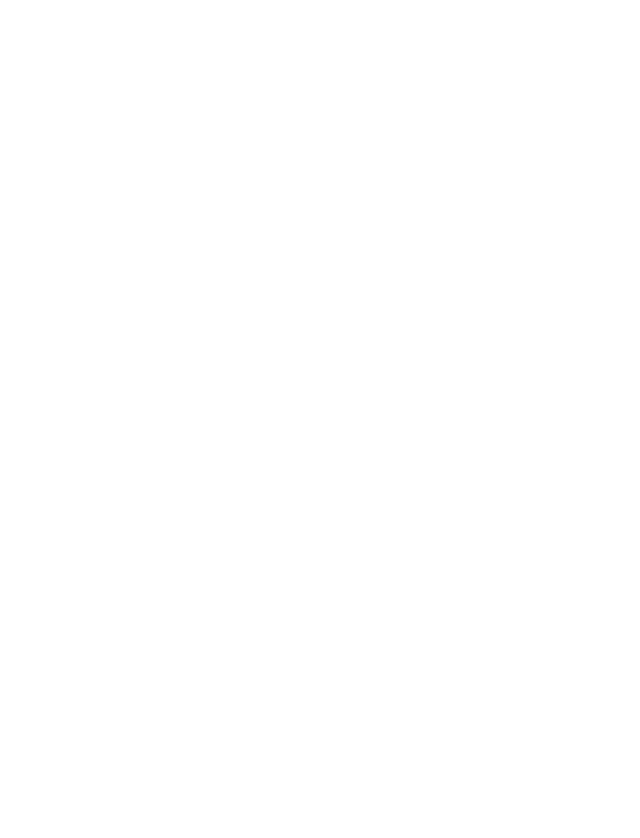
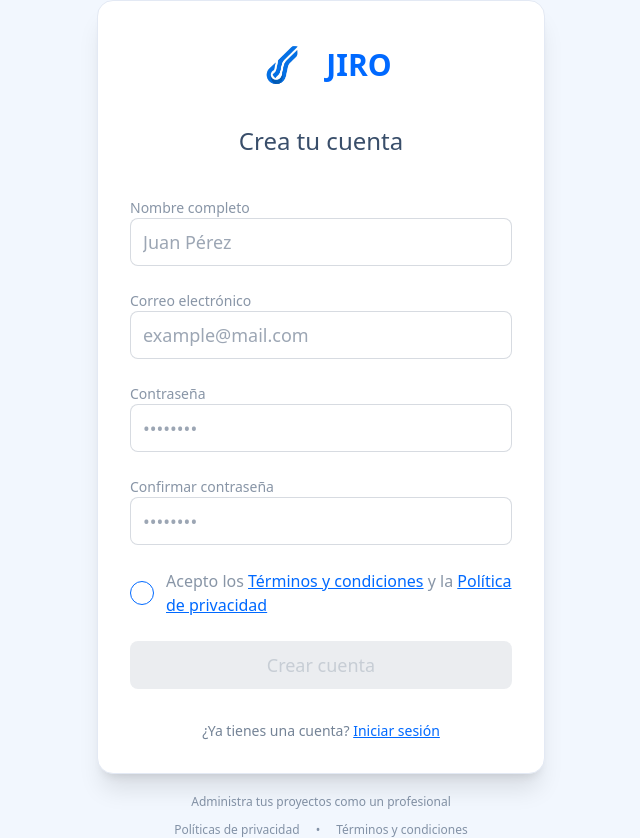
Before and after one commit to ALODEV-GT/jiro, an Angular app: page /signup in a window 1280 px wide. Before the commit this address led to /. Shown: the whole page, without its empty margins (319-959 px from the left). Before the commit the page ends 800 px from the top, so only its background shows below. Built offline with nearby package versions, Linux system fonts and the light colour scheme.

Commit message:
feat(signup): Add signup page

```diff
--- a/src/app/modules/auth/pages/signup/signup.component.html
+++ b/src/app/modules/auth/pages/signup/signup.component.html
@@ -1 +1,145 @@
-<p>signup works!</p>
+<div class="min-h-screen flex items-center justify-center bg-base-200 px-4">
+    <div class="w-full max-w-md">
+
+        <div class="card bg-base-100 shadow-xl border border-base-300">
+            <div class="card-body p-8">
+
+                <!-- Logo -->
+                <div class="flex flex-row justify-center items-center mb-5">
+                    <img src="images/jiro-logo.png" alt="Jiro" class="h-16" />
+                    <h1 class="text-3xl font-bold text-primary ml-3">JIRO</h1>
+                </div>
+
+                <h2 class="text-2xl font-light text-center mb-8 text-base-content">
+                    Crea tu cuenta
+                </h2>
+
+                @if (successMessage) {
+                <div class="alert alert-success shadow-lg mb-6">
+                    <span>{{ successMessage }}</span>
+                </div>
+                }
+                @if (errorMessage) {
+                <div class="alert alert-error shadow-lg mb-6">
+                    <span>{{ errorMessage }}</span>
+                </div>
+                }
+
+                <form [formGroup]="registerForm" (ngSubmit)="onSubmit()" class="space-y-6">
+
+                    <div class="form-control">
+                        <label class="label">
+                            <span class="label-text font-medium">Nombre completo</span>
+                        </label>
+                        <input type="text" formControlName="name" placeholder="Juan Pérez"
+                            class="input input-bordered input-lg w-full"
+                            [class.input-error]="name?.invalid && name?.touched" />
+                        @if (name?.invalid && name?.touched) {
+                        <label class="label">
+                            <span class="label-text-alt text-error">
+                                @if (name?.errors?.['required']) { El nombre es obligatorio }
+                            </span>
+                        </label>
+                        }
+                    </div>
+
+                    <!-- Email -->
+                    <div class="form-control">
+                        <label class="label">
+                            <span class="label-text font-medium">Correo electrónico</span>
+                        </label>
+                        <input type="email" formControlName="email" placeholder="example@mail.com"
+                            class="input input-bordered input-lg w-full"
+                            [class.input-error]="email?.invalid && email?.touched" />
+                        @if (email?.invalid && email?.touched) {
+                        <label class="label">
+                            <span class="label-text-alt text-error">
+                                @if (email?.errors?.['required']) { El correo es obligatorio }
+                                @if (email?.errors?.['email']) { Ingresa un correo válido }
+                            </span>
+                        </label>
+                        }
+                    </div>
+
+                    <!-- Password -->
+                    <div class="form-control">
+                        <label class="label">
+                            <span class="label-text font-medium">Contraseña</span>
+                        </label>
+                        <input type="password" formControlName="password" placeholder="••••••••"
+                            class="input input-bordered input-lg w-full"
+                            [class.input-error]="password?.invalid && password?.touched" />
+                        @if (password?.invalid && password?.touched) {
+                        <label class="label">
+                            <span class="label-text-alt text-error">
+                                @if (password?.errors?.['required']) { La contraseña es obligatoria }
+                                @if (password?.errors?.['minlength']) { Mínimo 6 caracteres }
+                            </span>
+                        </label>
+                        }
+                    </div>
+
+                    <!-- Password confirmation -->
+                    <div class="form-control">
+                        <label class="label">
+                            <span class="label-text font-medium">Confirmar contraseña</span>
+                        </label>
+                        <input type="password" formControlName="confirmPassword" placeholder="••••••••"
+                            class="input input-bordered input-lg w-full"
+                            [class.input-error]="confirmPassword?.invalid && confirmPassword?.touched" />
+                        @if (confirmPassword?.invalid && confirmPassword?.touched) {
+                        <label class="label">
+                            <span class="label-text-alt text-error">
+                                @if (confirmPassword?.errors?.['required']) { Confirma tu contraseña }
+                                @if (confirmPassword?.errors?.['passwordMismatch']) { Las contraseñas no coinciden }
+                            </span>
+                        </label>
+                        }
+                    </div>
+
+                    <!-- Checkbox terms -->
+                    <div class="form-control">
+                        <label class="cursor-pointer label justify-start gap-3">
+                            <input type="checkbox" formControlName="acceptTerms" class="checkbox checkbox-primary" />
+                            <span class="label-text text-base text-wrap">
+                                Acepto los <a routerLink="/terms" class="link link-primary underline">Términos y
+                                    condiciones</a>
+                                y la <a routerLink="/privacy" class="link link-primary underline">Política de
+                                    privacidad</a>
+                            </span>
+                        </label>
+                        @if (acceptTerms?.invalid && acceptTerms?.touched) {
+                        <label class="label">
+                            <span class="label-text-alt text-error">Debes aceptar los términos</span>
+                        </label>
+                        }
+                    </div>
+
+                    <!-- Submit button -->
+                    <button type="submit" class="btn btn-primary btn-lg w-full text-lg font-medium"
+                        [disabled]="loading || registerForm.invalid">
+                        @if (loading) {
+                        <span class="loading loading-spinner"></span>
+                        }
+                        Crear cuenta
+                    </button>
+                </form>
+
+                <div class="text-center mt-6 text-sm">
+                    <span class="text-base-content/70">¿Ya tienes una cuenta? </span>
+                    <a routerLink="/login" class="link link-primary font-medium">Iniciar sesión</a>
+                </div>
+            </div>
+        </div>
+
+        <!-- Footer -->
+        <div class="text-center mt-5 text-xs text-base-content/60">
+            <p>Administra tus proyectos como un profesional</p>
+            <div class="mt-3 flex justify-center gap-4">
+                <a href="#" class="link link-hover">Políticas de privacidad</a>
+                <span>•</span>
+                <a href="#" class="link link-hover">Términos y condiciones</a>
+            </div>
+        </div>
+    </div>
+</div>
--- a/src/app/modules/auth/pages/signup/signup.component.ts
+++ b/src/app/modules/auth/pages/signup/signup.component.ts
@@ -1,12 +1,92 @@
 import { Component } from '@angular/core';
+import {
+  FormBuilder,
+  FormGroup,
+  Validators,
+  ReactiveFormsModule,
+  AbstractControl,
+  ValidationErrors,
+} from '@angular/forms';
+import { Router, RouterLink } from '@angular/router';
+import { CommonModule } from '@angular/common';
+
+function passwordMatchValidator(form: AbstractControl): ValidationErrors | null {
+  const password = form.get('password')?.value;
+  const confirmPassword = form.get('confirmPassword')?.value;
+
+  return password && confirmPassword && password !== confirmPassword
+    ? { passwordMismatch: true }
+    : null;
+}
 
 @Component({
   selector: 'app-signup',
   standalone: true,
-  imports: [],
+  imports: [CommonModule, ReactiveFormsModule, RouterLink],
   templateUrl: './signup.component.html',
-  styleUrl: './signup.component.scss'
+  styleUrl: './signup.component.scss',
 })
 export class SignupComponent {
+  registerForm: FormGroup;
+  loading = false;
+  errorMessage = '';
+  successMessage = '';
 
+  constructor(
+    private fb: FormBuilder,
+    private router: Router,
+  ) {
+    this.registerForm = this.fb.group(
+      {
+        name: ['', [Validators.required, Validators.minLength(2)]],
+        email: ['', [Validators.required, Validators.email]],
+        password: ['', [Validators.required, Validators.minLength(6)]],
+        confirmPassword: ['', Validators.required],
+        acceptTerms: [false, Validators.requiredTrue],
+      },
+      {
+        validators: passwordMatchValidator,
+      },
+    );
+  }
+
+  get name() {
+    return this.registerForm.get('name');
+  }
+  get email() {
+    return this.registerForm.get('email');
+  }
+  get password() {
+    return this.registerForm.get('password');
+  }
+  get confirmPassword() {
+    return this.registerForm.get('confirmPassword');
+  }
+  get acceptTerms() {
+    return this.registerForm.get('acceptTerms');
+  }
+
+  async onSubmit() {
+    if (this.registerForm.invalid) {
+      this.registerForm.markAllAsTouched();
+      return;
+    }
+
+    this.loading = true;
+    this.errorMessage = '';
+    this.successMessage = '';
+
+    try {
+      const { name, email, password } = this.registerForm.value;
+      this.successMessage = '¡Cuenta creada con éxito! Redirigiendo...';
+      setTimeout(() => {
+        this.router.navigate(['/login']);
+      }, 2000);
+    } catch (error: any) {
+      this.errorMessage =
+        error?.message || 'Ocurrió un error al crear la cuenta. Inténtalo de nuevo.';
+    } finally {
+      this.loading = false;
+    }
+  }
 }
```
Also changed, not shown: src/app/app.routes.ts (+6 -1 lines).
